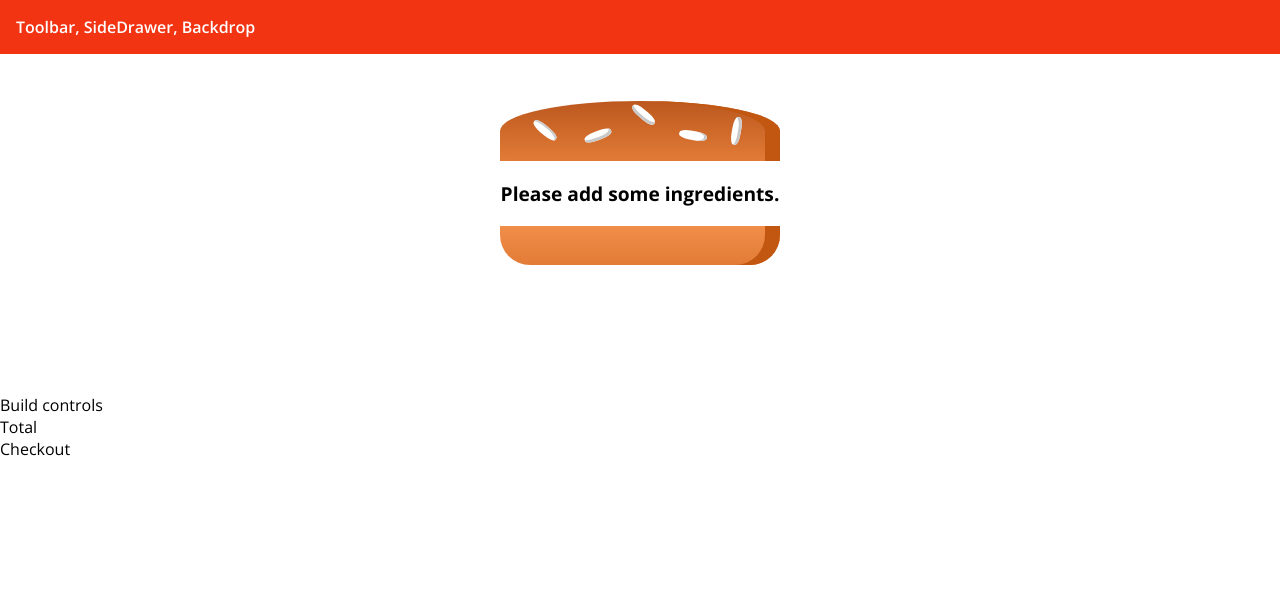
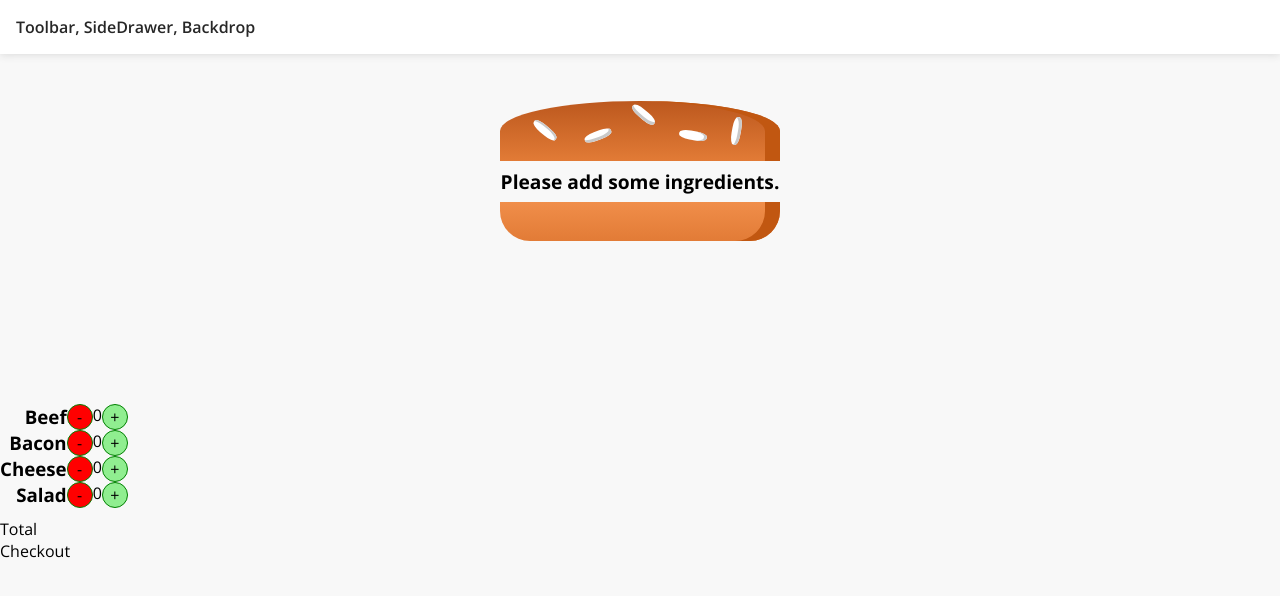
Before and after one commit to joonasmkauppinen/burger-builder, a React (Create React App) app: page / in a window 1280 px wide. Shown: the top 596 px of the page. Built offline with nearby package versions, Linux system fonts and the light colour scheme.

Commit message:
Add: build controls

```diff
--- /dev/null
+++ b/src/components/Burger/BuildControls/BuildControl/BuildControl.js
@@ -0,0 +1,16 @@
+import React from 'react';
+
+import styles from './BuildControl.module.css';
+
+const buildContorl = props => (
+
+    <div className={styles['build-control']}>
+      <h3>{props.label}</h3>
+      <button onClick={props.decreace} disabled={props.disabled}>-</button>
+      <p>{props.amount}</p>
+      <button onClick={props.increace}>+</button>
+    </div>
+
+);
+
+export default buildContorl;
--- /dev/null
+++ b/src/components/Burger/BuildControls/BuildControl/BuildControl.module.css
@@ -0,0 +1,23 @@
+.build-control {
+  display: flex;
+}
+
+h3, p {
+  margin: 0;
+}
+
+button {
+  all: unset;
+  color: black;
+  text-align: center;
+  background-color: lightgreen;
+  width: 24px;
+  height: 24px;
+  border-radius: 50%;
+  border: solid 1px green;
+  cursor: pointer;
+}
+
+button:disabled {
+  background-color: red;
+}
--- /dev/null
+++ b/src/components/Burger/BuildControls/BuildControls.js
@@ -0,0 +1,28 @@
+import React from 'react';
+
+import styles from './BuildControls.module.css';
+import BuildContorl from './BuildControl/BuildControl';
+
+const controls = [
+  { label: 'Beef', type: 'meat' },
+  { label: 'Bacon', type: 'bacon' },
+  { label: 'Cheese', type: 'cheese' },
+  { label: 'Salad', type: 'salad' }
+];
+
+const buildControls = props => (
+  <div className={styles['build-controls']}>
+    {controls.map(ctrl => (
+      <BuildContorl
+        key={ctrl.label}
+        label={ctrl.label}
+        amount={props.incredients[ctrl.type]}
+        increace={() => props.onAdd(ctrl.type)}
+        decreace={() => props.onRemove(ctrl.type)}
+        disabled={props.disabled[ctrl.type]}
+      />
+    ))}
+  </div>
+);
+
+export default buildControls;
--- /dev/null
+++ b/src/components/Burger/BuildControls/BuildControls.module.css
@@ -0,0 +1,7 @@
+.build-controls {
+  display: inline-flex;
+  flex-flow: column;
+  align-items: flex-end;
+  margin: auto;
+  padding: 10px 0;
+}
--- a/src/components/Layout/Layout.module.css
+++ b/src/components/Layout/Layout.module.css
@@ -1,8 +1,9 @@
 .toolbar {
   font-weight: 600;
   padding: 16px;
-  color: white;
-  background-color: rgb(243, 52, 18);
+  color: rgb(39, 39, 39);
+  background-color: white;
+  box-shadow: 0 1px 8px #dadada;
 }
 
 .content {
--- a/src/containers/BurgerBuilder/BurgerBuilder.js
+++ b/src/containers/BurgerBuilder/BurgerBuilder.js
@@ -2,29 +2,78 @@ import React, { Component } from 'react';
 
 import Aux from '../../hoc/Auxiliary';
 import Burger from '../../components/Burger/Burger';
+import BuildControls from '../../components/Burger/BuildControls/BuildControls';
+
+const INCREDIENT_PRICES = {
+  salad: 0.3,
+  bacon: 0.8,
+  cheese: 0.5,
+  meat: 1.2
+};
 
 class BurgerBuilder extends Component {
+  state = {
+    ingredients: {
+      salad: 0,
+      bacon: 0,
+      cheese: 0,
+      meat: 0
+    },
+    totalPrice: 5.2
+  };
 
-state = {
-  ingredients: {
-    salad: 0,
-    bacon: 0,
-    cheese: 0,
-    meat: 0
-  }
-}
+  addIncredientHandler = type => {
+    const oldCount = this.state.ingredients[type];
+    const updatedCount = oldCount + 1;
+    const updatedIncredients = {
+      ...this.state.ingredients
+    };
+    updatedIncredients[type] = updatedCount;
+
+    const oldPrice = this.state.totalPrice;
+    const newPrice = oldPrice + INCREDIENT_PRICES[type];
+
+    this.setState({ totalPrice: newPrice, ingredients: updatedIncredients });
+  };
+
+  removeIncredientHandler = type => {
+    const oldCount = this.state.ingredients[type];
+    const updatedCount = oldCount - 1;
+    const updatedIncredients = {
+      ...this.state.ingredients
+    };
+    updatedIncredients[type] = updatedCount;
+
+    const oldPrice = this.state.totalPrice;
+    const newPrice = oldPrice - INCREDIENT_PRICES[type];
+
+    this.setState({ totalPrice: newPrice, ingredients: updatedIncredients });
+  };
 
   render() {
+    const disabledInfo = {
+      ...this.state.ingredients
+    };
+
+    for (let key in disabledInfo) {
+      disabledInfo[key] = disabledInfo[key] <= 0;
+    }
+
     return (
       <Aux>
         <Burger ingredients={this.state.ingredients} />
-        <div>Build controls</div>
+        <BuildControls
+          incredients={this.state.ingredients}
+          onAdd={this.addIncredientHandler}
+          onRemove={this.removeIncredientHandler}
+          disabled={disabledInfo}
+        />
+
         <div>Total</div>
         <div>Checkout</div>
       </Aux>
     );
   }
-
 }
 
 export default BurgerBuilder;
--- a/src/index.css
+++ b/src/index.css
@@ -6,6 +6,7 @@ body {
     sans-serif;
   -webkit-font-smoothing: antialiased;
   -moz-osx-font-smoothing: grayscale;
+  background-color: #f8f8f8;
 }
 
 code {
```
